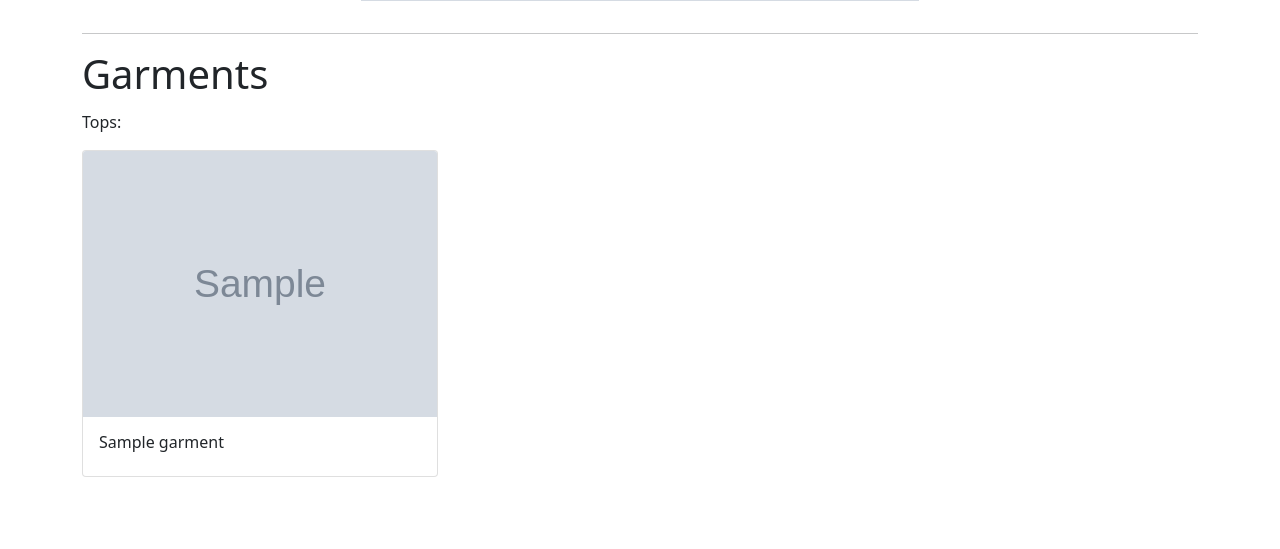
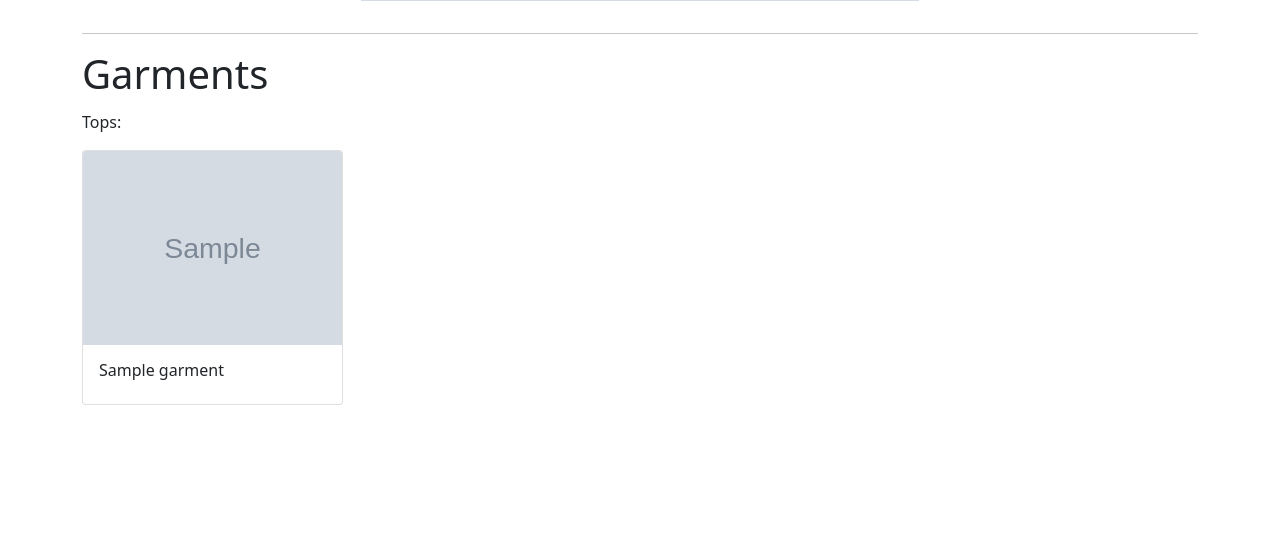
Before and after one commit to garrett1001/wardrobe-app, a Django app: a page that uses mysite/core/templates/core/profile.html in a window 1280 px wide. Shown: the part 912-1461 px from the top of the page. After the commit the page ends 1317 px from the top, so only its background shows below. Run offline with Django 4.2, Linux system fonts and the light colour scheme; tables that the repository leaves empty hold one stand-in row (values such as "Sample post"); grey boxes marked "Sample" are stand-in pictures; parts of the project's set-up code (start-up, migrations or seed data) failed here and were passed over.

Commit message:
changed garment layout

```diff
--- a/mysite/core/templates/core/profile.html
+++ b/mysite/core/templates/core/profile.html
@@ -71,7 +71,7 @@
     <div class="pt-1">
         {% if tops %}
         <p>Tops:</p>
-        <div class="row row-cols-2 row-cols-md-3 g-4">
+        <div class="row row-cols-2 row-cols-md-3 row-cols-lg-4 g-4">
             {% for garment in tops %}
             <div class="col">
                 <a class="text-decoration-none text-reset" href="{% url 'core:profile_garment_detail' profile.user.username garment.id %}">
@@ -90,7 +90,7 @@
 
         {% if bottoms %}
         <p>Bottoms:</p>
-        <div class="row row-cols-2 row-cols-md-3 g-4">
+        <div class="row row-cols-2 row-cols-md-3 row-cols-lg-4 g-4">
             {% for garment in bottoms %}
             <div class="col">
                 <a class="text-decoration-none text-reset" href="{% url 'core:profile_garment_detail' profile.user.username garment.id %}">
@@ -109,7 +109,7 @@
 
         {% if outerwear %}
         <p>Outerwear:</p>
-        <div class="row row-cols-2 row-cols-md-3 g-4">
+        <div class="row row-cols-2 row-cols-md-3 row-cols-lg-4 g-4">
             {% for garment in outerwear %}
             <div class="col">
                 <a class="text-decoration-none text-reset" href="{% url 'core:profile_garment_detail' profile.user.username garment.id %}">
@@ -128,7 +128,7 @@
 
         {% if footwear %}
         <p>Footwear:</p>
-        <div class="row row-cols-2 row-cols-md-3 g-4">
+        <div class="row row-cols-2 row-cols-md-3 row-cols-lg-4 g-4">
             {% for garment in footwear %}
             <div class="col">
                 <a class="text-decoration-none text-reset" href="{% url 'core:profile_garment_detail' profile.user.username garment.id %}">
@@ -147,7 +147,7 @@
 
         {% if accessories %}
         <p>Accessories:</p>
-        <div class="row row-cols-2 row-cols-md-3 g-4">
+        <div class="row row-cols-2 row-cols-md-3 row-cols-lg-4 g-4">
             {% for garment in accessories %}
             <div class="col">
                 <a class="text-decoration-none text-reset" href="{% url 'core:profile_garment_detail' profile.user.username garment.id %}">
```
Also changed, not shown: mysite/wardrobe/templates/wardrobe/wardrobe.html (+5 -5 lines).
